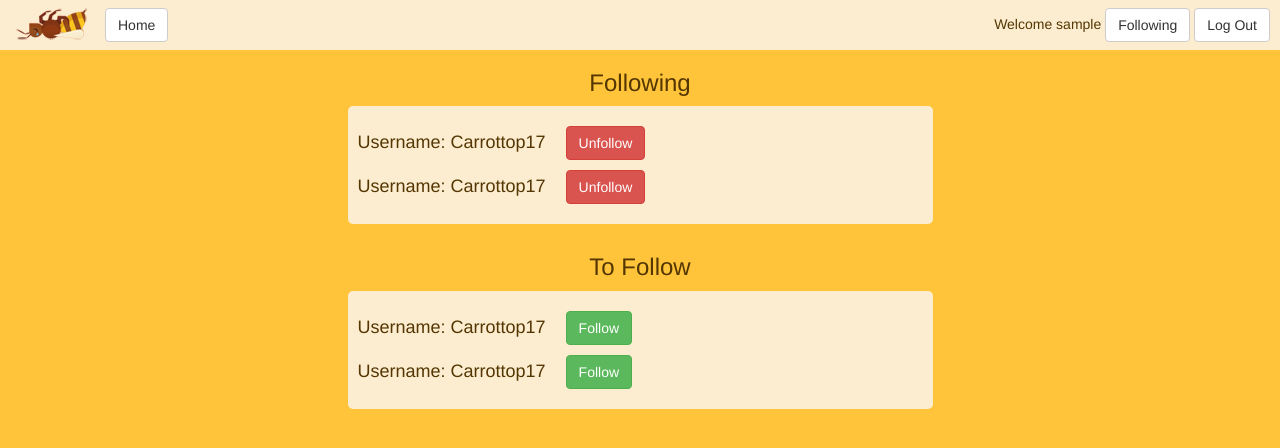
After one commit to carrottop17/bawk, a Flask app: page /follow in a window 1280 px wide. The commit adds this page. Shown: the top 448 px of the page. Run offline with Flask 2, Linux system fonts and the light colour scheme; the visitor is signed in with stand-in values (Sample User, id 1); data that the repository does not hold is empty; some libraries are stand-ins or nearby versions.

Commit message:
follow page, up and down vote updated

```diff
--- a/compass/sass/styles.scss
+++ b/compass/sass/styles.scss
@@ -33,3 +33,10 @@ body{
 	padding: 10px;
 	margin-bottom: 10px;
 }
+.unfollow, .follow{
+	margin-left: 20px;
+}
+.vote-up-down-number{
+	text-align: center;
+	font-weight: bold;
+}
--- a/main.py
+++ b/main.py
@@ -25,8 +25,8 @@ app.secret_key = 'hpiuadfnadf938498h087y3ry087yafhgbhfb8y08y08yqwer342134'
 #create route
 @app.route('/')
 def index():
-	current_posts_query = "SELECT * from buzzes left join user on buzzes.uid = user.id left join votes on votes.pid = buzzes.id order by date DESC"
-
+	current_posts_query = "SELECT buzzes.id, pid, post_content, date, username, SUM(vote_type) as total from buzzes left join user on buzzes.uid = user.id left join votes on votes.pid = buzzes.id group by buzzes.id, votes.pid, post_content, date, username order by date DESC"
+	# vote_count_query = "SELECT pid, SUM(vote_type) from votes group by pid"
 	cursor.execute(current_posts_query)
 	current_posts_result = cursor.fetchall()
 	return render_template('index.html',
@@ -56,10 +56,13 @@ def process_vote():
 			update_user_vote_query = "UPDATE votes SET vote_type = %s WHERE uid = '%s' AND pid = '%s'" % (vote_type, session['id'], pid)
 			cursor.execute(update_user_vote_query)
 			conn.commit()
-			return "voteChanged"
+			get_new_total_query = "SELECT sum(vote_type) as vote_total from votes where pid = '%s' group by pid" % pid
+			cursor.execute(get_new_total_query)
+			get_new_total_result = cursor.fetchone()
+			return jsonify({'message': "voteChanged", 'vote_total': int(get_new_total_result[0])})
 		else:
 			# User has already voted this directino on this post. No dice.
-			return "alreadyVoted"
+			return jsonify({'message': "alreadyVoted"})
 
 
 # @app.route('/vote', methods=['POST'])
@@ -142,6 +145,24 @@ def post_submit():
 	conn.commit()
 	return redirect('/')
 
+@app.route('/follow')
+def follow():
+	get_all_not_me_users_query = "SELECT * from users where id != '%s'" % session['id']
+	# cursor.execute(get_all_not_me_users_query)
+	# get_all_not_me_users_result = cursor.fetchall()
+	# who user is following
+	# we want username and id
+	get_all_following_query = "SELECT u.username, f.uid_of_user_being_followed from follow f left join user u on u.id = f.uid_of_user_being_followed where f.uid_of_user_following = '%s'" % session['id']
+	cursor.execute(get_all_following_query)
+	get_all_following_result = cursor.fetchall()
+	# all users in user table minus those user is following
+	get_all_not_following_query = "SELECT id, username from user where id not in (select uid_of_user_being_followed from follow where uid_of_user_following = '%s') and id != '%s'" % (session['id'], session['id'])
+	cursor.execute(get_all_not_following_query)
+	get_all_not_following_result = cursor.fetchall()
+	# get_all_following_query = "SELECT * from follow inner join user on follow.uid_of_user_following = '%s'" % session['id']
+	return render_template ('follow.html')
+
+
 
 
 if __name__ == "__main__":
--- a/static/css/styles.css
+++ b/static/css/styles.css
@@ -48,3 +48,14 @@ body {
   padding: 10px;
   margin-bottom: 10px;
 }
+
+/* line 36, ../../compass/sass/styles.scss */
+.unfollow, .follow {
+  margin-left: 20px;
+}
+
+/* line 39, ../../compass/sass/styles.scss */
+.vote-up-down-number {
+  text-align: center;
+  font-weight: bold;
+}
--- a/static/javascript/scripts.js
+++ b/static/javascript/scripts.js
@@ -11,6 +11,11 @@ $(document).ready(function(){
 			type: "post",
 			data: {vid:vid, voteType:voteType},
 			success: function(result){
+				if(result.message == 'voteChanged'){
+					$("div[up-down-id='" + vid + "']").html(result.vote_total)
+				}else if(result.message == 'alreadyVoted'){
+					$("div[up-down-id='" + vid + "']").html('you have already voted on this buzz')
+				}
 				console.log(result)
 			}
 
--- /dev/null
+++ b/templates/follow.html
@@ -0,0 +1,29 @@
+{% extends 'layout.html' %}
+{% block body %}
+
+
+<div class="container">
+    <div class="row">
+            <div class="row">
+                 <h3 class="text-center">Following</h3>
+            </div>
+            <div class="col-sm-6 col-md-offset-3 all_posts">
+                <h4>Username: Carrottop17<button type="button" class="btn btn-danger unfollow">Unfollow</button></h4>
+                <h4>Username: Carrottop17<button type="button" class="btn btn-danger unfollow">Unfollow</button></h4>
+            </div>
+        <!-- </div> -->
+    </div>
+    <div class="row">
+
+            <div class="row">
+                 <h3 class="text-center">To Follow</h3>
+            </div>
+            <div class="col-sm-6 col-md-offset-3 all_posts">
+                <h4>Username: Carrottop17<button type="button" class="btn btn-success follow">Follow</button></h4>
+                <h4>Username: Carrottop17<button type="button" class="btn btn-success follow">Follow</button></h4>
+            </div>
+
+    </div>
+</div>
+
+{% endblock %}
--- a/templates/layout.html
+++ b/templates/layout.html
@@ -1,7 +1,7 @@
 <!DOCTYPE html>
 <html>
 <head>
-	<title>Bawk!</title>
+	<title>Buzzz!</title>
 
 	<!-- Latest compiled and minified CSS -->
 	<link rel="stylesheet" href="https://maxcdn.bootstrapcdn.com/bootstrap/3.3.7/css/bootstrap.min.css" integrity="sha384-BVYiiSIFeK1dGmJRAkycuHAHRg32OmUcww7on3RYdg4Va+PmSTsz/K68vbdEjh4u" crossorigin="anonymous">
@@ -27,6 +27,7 @@
     <ul class="nav navbar-nav navbar-right">
 		{% if session['username'] %}
         	Welcome {{session['username']}}
+          <a class="btn btn-default navbar-btn" href="/follow" id="follow">Following</a>
         	<a class="btn btn-default navbar-btn" href="/logout" id="logout">Log Out</a>
         {% else %}
         	<a class="btn btn-default navbar-btn" href="/sign_in" id="sign_in">Sign In</a>
--- a/templates/sign_in.html
+++ b/templates/sign_in.html
@@ -27,6 +27,8 @@
                     </form>
                 </div>
             </div>
-        </div
+        </div>
+    </div>
+</div>
 
 {% endblock %}
```
Also changed, not shown: templates/index.html (+14 -22 lines), static/images/happy_bee.png (added), static/images/sad_bee.png (added).
